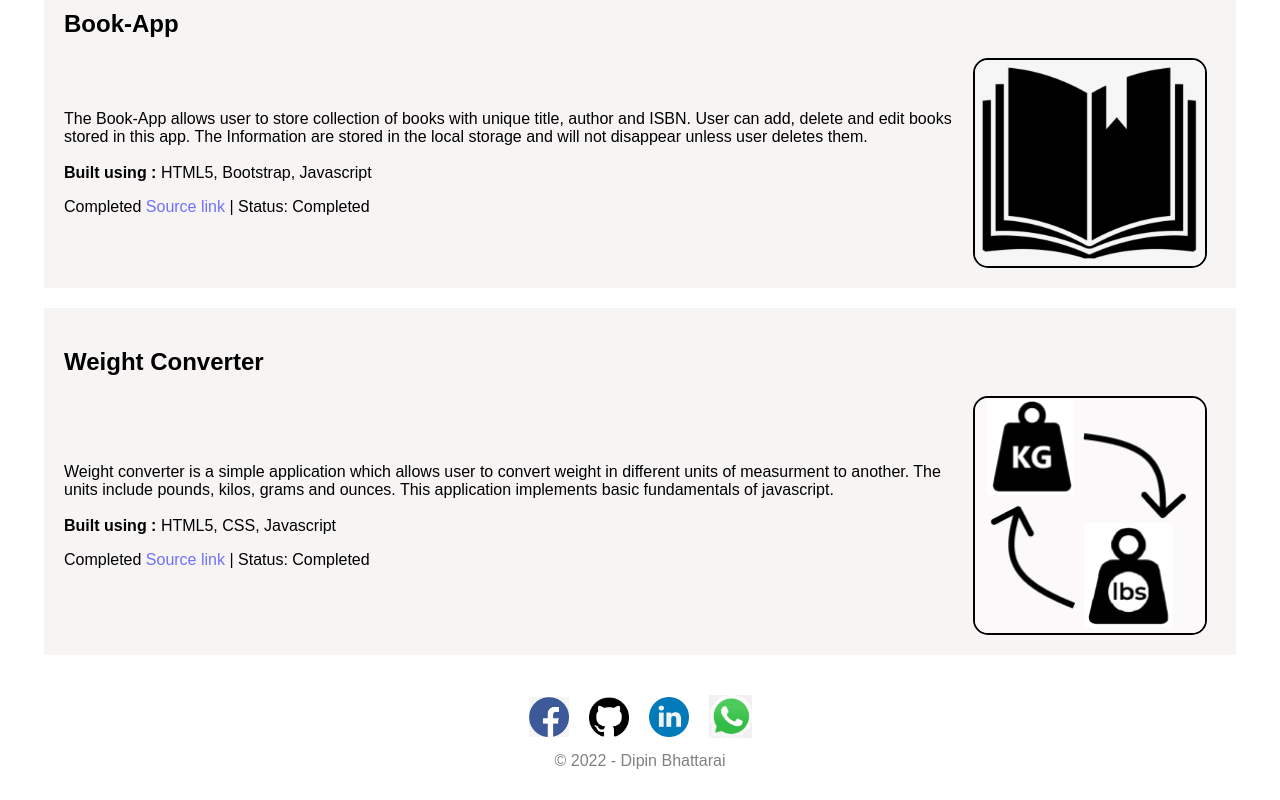
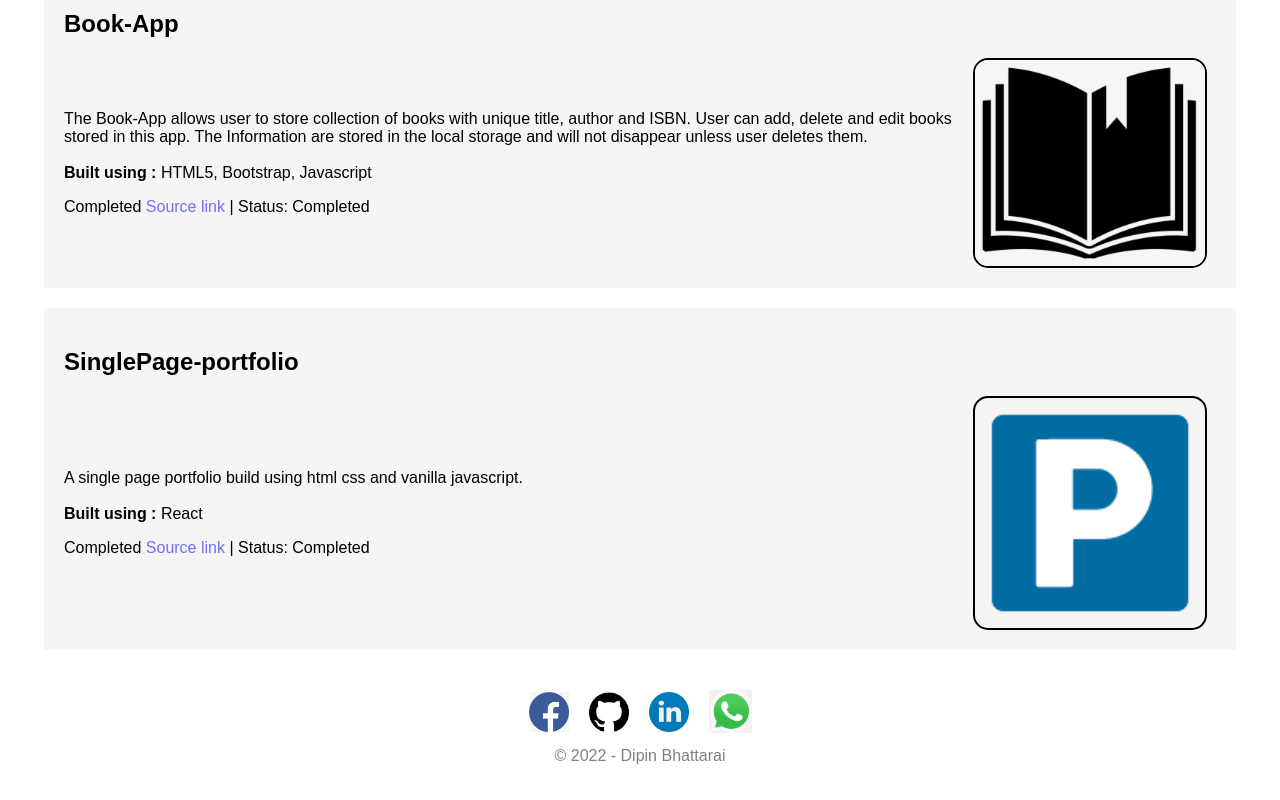
Before and after one commit to HonorFoxont/portfolio, a React (Create React App) app: page /portfolio/portfolio in a window 1280 px wide. Shown: the part 585-1385 px from the top of the page. Built offline with nearby package versions, Linux system fonts and the light colour scheme.

Commit message:
portfolio page added

```diff
--- a/src/page/Portfolio/Portfolio.jsx
+++ b/src/page/Portfolio/Portfolio.jsx
@@ -1,6 +1,5 @@
 import "./portfolio.scss";
 import Card from "./Card";
-import wcicon from "../../images/wcicon.png";
 import pbicon from "../../images/postbook.png";
 import baicon from "../../images/bookapp.jpg";
 
@@ -9,7 +8,7 @@ const Portfolio = () => {
     {
       title: "Postbook",
       body: "Postbook is a simple social media app that accept multiple users. Users can post images with texts that are visible to other users. Postbook uses firebase as a backend where firestore stores data and firebase-auth is used for authitication. It includes unique profile page for every user which gives the basic information of the user.",
-      link: "https://github.com/HonorFoxont/postbook",
+      link: "https://honorfoxont.github.io/postbook/",
       built: "React",
       img: pbicon,
       status: "In Process",
@@ -18,20 +17,20 @@ const Portfolio = () => {
     {
       title: "Book-App",
       body: "The Book-App allows user to store collection of books with unique title, author and ISBN. User can add, delete and edit books stored in this app. The Information are stored in the local storage and will not disappear unless user deletes them.",
-      link: "https://www.honorfoxont.io/bookapp",
+      link: "https://honorfoxont.github.io/Book-App/",
       built: "HTML5, Bootstrap, Javascript",
       img: baicon,
       status: "Completed",
       key: 2,
     },
     {
-      title: "Weight Converter",
-      body: "Weight converter is a simple application which allows user to convert weight in different units of measurment to another. The units include pounds, kilos, grams and ounces. This application implements basic fundamentals of javascript.",
-      link: "https://github.com/HonorFoxont/Weight-Converter",
-      built: "HTML5, CSS, Javascript",
-      img: wcicon,
+      title: "SinglePage-portfolio",
+      body: "A single page portfolio build using html css and vanilla javascript.",
+      link: "https://honorfoxont.github.io/portfolio2/",
+      built: "React",
+      img: pbicon,
       status: "Completed",
-      key: 3,
+      key: 1,
     },
   ];
   return (
```
Also changed, not shown: src/images/wcicon.png (deleted).
